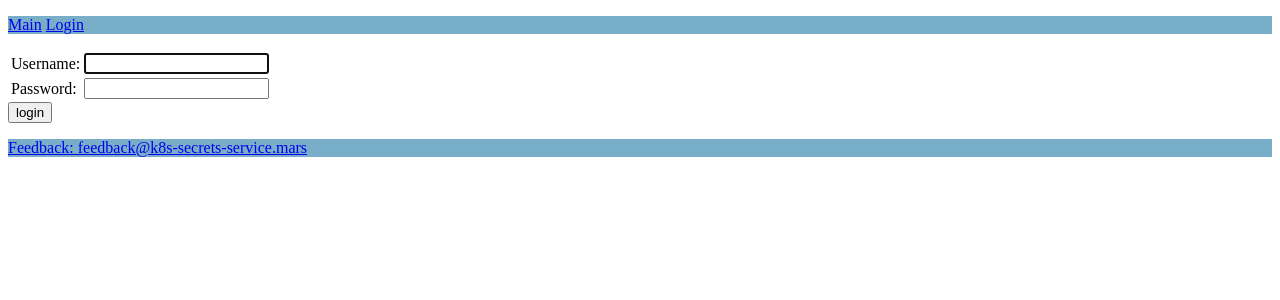
After one commit to hardcoretime/k8s-secrets-service, a Django app: page /accounts/login/ in a window 1280 px wide. The commit adds this page. Shown: the top 300 px of the page. Run offline with Django 3.2, Linux system fonts and the light colour scheme.

Commit message:
Add login/logout forms

```diff
--- a/k8s_secrets_service/k8s_secrets_service/settings.py
+++ b/k8s_secrets_service/k8s_secrets_service/settings.py
@@ -25,6 +25,8 @@ SECRET_KEY = 'django-insecure-)mf4_)_j4n@(&yxrjos+1)f1=8vbpjj%uoq%m*ou@(-z%9%)#5
 DEBUG = True
 
 ALLOWED_HOSTS = ['*']
+
+LOGIN_REDIRECT_URL = '/'
 
 # Application definition
 
--- a/k8s_secrets_service/k8s_secrets_service/urls.py
+++ b/k8s_secrets_service/k8s_secrets_service/urls.py
@@ -14,11 +14,14 @@ Including another URLconf
     2. Add a URL to urlpatterns:  path('blog/', include('blog.urls'))
 """
 from django.contrib import admin
-from django.urls import path
+from django.urls import path, include
 
 import secrets_engine.views
 
 urlpatterns = [
     path('', secrets_engine.views.index, name='main'),
+    path('create-secret/', secrets_engine.views.create_secret, name='create-secret'),
+    path('accounts/', include('django.contrib.auth.urls')),
+    # path('login/', secrets_engine.views.login, name='login'),
     path('admin/', admin.site.urls),
 ]
--- a/k8s_secrets_service/secrets_engine/templates/secrets_engine/index.html
+++ b/k8s_secrets_service/secrets_engine/templates/secrets_engine/index.html
@@ -6,6 +6,7 @@
 
 {% block body %}
 <body>
-"Welcome to k8s-secrets-service!"
+<h1>Welcome to k8s-secrets-service!</h1>
+<a href="{% url 'create-secret' %}">Create kubernetes secret</a>
 </body>
 {% endblock %}
--- a/k8s_secrets_service/templates/base.html
+++ b/k8s_secrets_service/templates/base.html
@@ -9,6 +9,11 @@
 {% block navbar %}
 <div style="background-color: #79aec8; margin-top: 1rem; margin-bottom: 1rem">
   <a href="{% url 'main' %}">Main</a>
+  {% if request.user.is_authenticated %}
+  <a href="{% url 'logout' %}">Logout</a>
+  {% else %}
+  <a href="{% url 'login' %}">Login</a>
+  {% endif %}
 </div>
 {% endblock %}
 
--- /dev/null
+++ b/k8s_secrets_service/templates/registration/login.html
@@ -0,0 +1,37 @@
+{% extends "base.html" %}
+
+{% block body %}
+
+{% if form.errors %}
+<p>Your username and password didn't match. Please try again.</p>
+{% endif %}
+
+{% if next %}
+{% if user.is_authenticated %}
+<p>Your account doesn't have access to this page. To proceed,
+  please login with an account that has access.</p>
+{% else %}
+<p>Please login to see this page.</p>
+{% endif %}
+{% endif %}
+
+<form method="post" action="{% url 'login' %}">
+  {% csrf_token %}
+  <table>
+
+    <tr>
+      <td>{{ form.username.label_tag }}</td>
+      <td>{{ form.username }}</td>
+    </tr>
+
+    <tr>
+      <td>{{ form.password.label_tag }}</td>
+      <td>{{ form.password }}</td>
+    </tr>
+  </table>
+
+  <input type="submit" value="login" />
+  <input type="hidden" name="next" value="{{ next }}" />
+</form>
+
+{% endblock %}
```
Also changed, not shown: k8s_secrets_service/secrets_engine/templates/secrets_engine/create_secret.html (added, +11 -0 lines), k8s_secrets_service/secrets_engine/views.py (+18 -10 lines), k8s_secrets_service/templates/registration/logged_out.html (added, +7 -0 lines).
